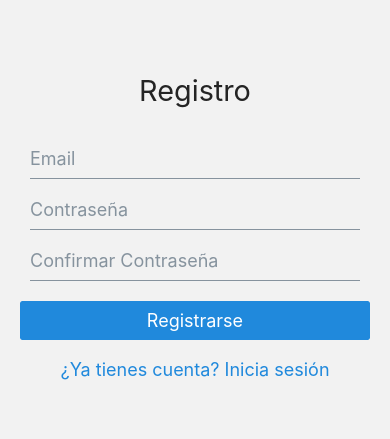
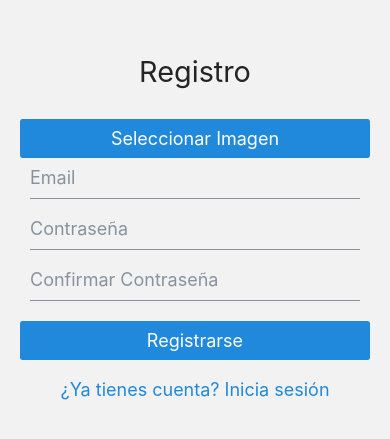
Before and after one commit to boritox7/my-books-review-react-n, a React Native app: screen /Register in a window 390 px wide. Shown: the part 191-630 px from the top of the page. Built offline with nearby package versions, Linux system fonts and the light colour scheme; no server answers.

Commit message:
imagen al registro

```diff
--- a/src/screens/auth/RegisterScreen.js
+++ b/src/screens/auth/RegisterScreen.js
@@ -1,69 +1,95 @@
 import React, { useState } from 'react';
-import { View, StyleSheet } from 'react-native';
+import { View, StyleSheet, Image } from 'react-native';
 import { Button, Input, Text } from '@rneui/themed';
 import { createUserWithEmailAndPassword } from 'firebase/auth';
-import { auth } from "../../config/firebase";
+import { auth, storage, db } from "../../config/firebase"; // Importamos Storage y Firestore
+import { ref, uploadBytes, getDownloadURL } from 'firebase/storage';
+import { doc, setDoc } from 'firebase/firestore';
+import * as ImagePicker from 'expo-image-picker';
 
 export default function RegisterScreen({ navigation }) {
   const [email, setEmail] = useState('');
   const [password, setPassword] = useState('');
-    //nueva variable para verificar coincidencia
   const [password2, setPassword2] = useState('');
   const [error, setError] = useState('');
+  const [image, setImage] = useState(null);
+
+
+  const pickImage = async () => {
+    let result = await ImagePicker.launchImageLibraryAsync({
+      mediaTypes: ImagePicker.MediaTypeOptions.Images,
+      allowsEditing: true,
+      aspect: [4, 4],
+      quality: 1,
+    });
+
+    if (!result.canceled) {
+      setImage(result.assets[0].uri);
+    }
+  };
+
+
+  const uploadImage = async (userId) => {
+    if (!image) return null;
+
+    try {
+      const response = await fetch(image);
+      const blob = await response.blob();
+      const storageRef = ref(storage, `profile_pictures/${userId}.jpg`);
+      await uploadBytes(storageRef, blob);
+      return await getDownloadURL(storageRef);
+    } catch (error) {
+      console.error("Error al subir imagen:", error);
+      return null;
+    }
+  };
+
 
   const handleRegister = async () => {
     const passwordRegex = /^(?=.*[a-z])(?=.*[A-Z])(?=.*\d)(?=.*[!@#.$%^&*])[A-Za-z\d!@#$%^&*]{8,}$/;
-        //verifica si corresponde al formato de email
+
     if (!/\S+@\S+\.\S+/.test(email)) {
       setError("Por favor, ingresa un email válido.");
       return;
     }
-        //verifica la validacion de la contraseña
-        if (!passwordRegex.test(password)){
+    if (!passwordRegex.test(password)) {
       setError("La contraseña debe tener mínimo 8 caracteres, una mayúscula, una minúscula, un número y un carácter especial");
       return;
     }
-        // validacion de coincidencia de las claves
-        if(password!=password2){
+    if (password !== password2) {
       setError("Las contraseñas no coinciden");
       return;
     }
+
     try {
       const userCredential = await createUserWithEmailAndPassword(auth, email, password);
+      const userId = userCredential.user.uid;
+      const imageUrl = await uploadImage(userId);
+      await setDoc(doc(db, "usuarios", userId), {
+        email,
+        profilePicture: imageUrl || null
+      });
+
       navigation.replace('Home');
     } catch (error) {
       setError('Error al registrarse: ' + error.message);
     }
   };
+
   return (
     <View style={styles.container}>
       <Text h3 style={styles.title}>Registro</Text>
-      <Input placeholder="Email"
-         value={email}
-         onChangeText={setEmail}
-         autoCapitalize="none"
-      />
-      <Input placeholder="Contraseña"
-        value={password}
-        onChangeText={setPassword}
-        secureTextEntry />
-      <Input placeholder="Confirmar Contraseña"
-        value={password2}
-        onChangeText={setPassword2}
-        secureTextEntry />
+
+      {image && <Image source={{ uri: image }} style={styles.image} />}
+      <Button title="Seleccionar Imagen" onPress={pickImage} />
+      <Input placeholder="Email" value={email} onChangeText={setEmail} autoCapitalize="none" />
+      <Input placeholder="Contraseña" value={password} onChangeText={setPassword} secureTextEntry />
+      <Input placeholder="Confirmar Contraseña" value={password2} onChangeText={setPassword2} secureTextEntry />
+
       {error ? <Text style={styles.error}>{error}</Text> : null}
 
-      <Button
-        title="Registrarse"
-        onPress={handleRegister}
-        containerStyle={styles.button}
-      />
-
-      <Button
-        title="¿Ya tienes cuenta? Inicia sesión"
-        type="clear"
-        onPress={() => navigation.navigate('Login')}
-      />
+      <Button title="Registrarse" onPress={handleRegister} containerStyle={styles.button} />
+      <Button title="¿Ya tienes cuenta? Inicia sesión" type="clear" onPress={() => navigation.navigate('Login')} />
     </View>
   );
 }
@@ -81,4 +107,11 @@ const styles = StyleSheet.create({
   button: {
     marginVertical: 10,
   },
+  image: {
+    width: 100,
+    height: 100,
+    alignSelf: 'center',
+    borderRadius: 50,
+    marginBottom: 10,
+  },
 });
```
Lines whose indentation alone changed are shown as unchanged.
